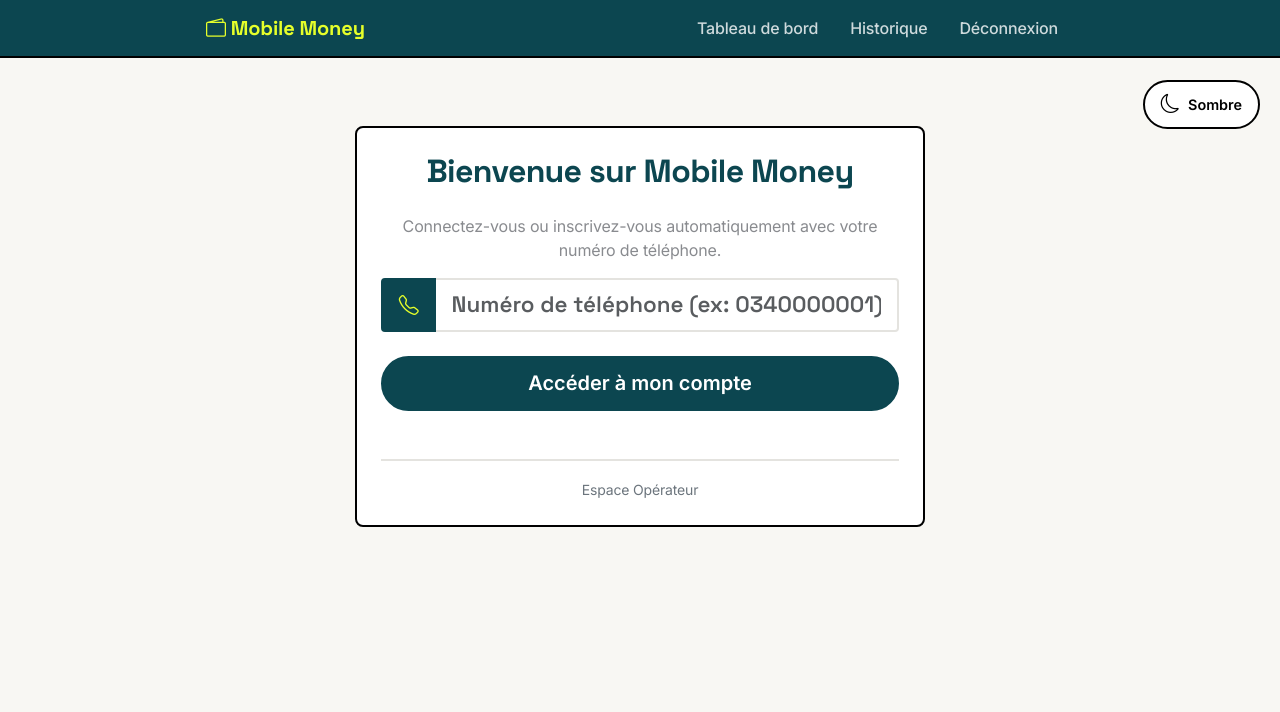
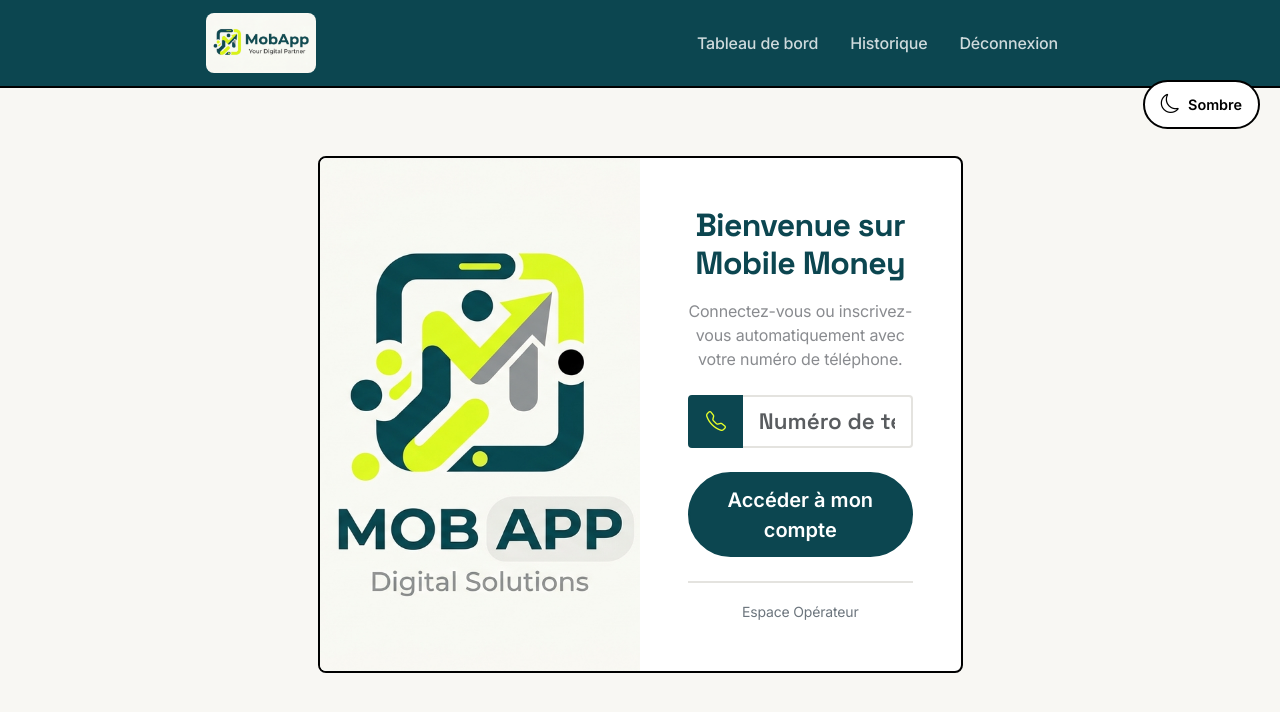
Before and after one commit to Harentsoa744/4214_4390_Web_final, a CodeIgniter 4 app: the page made by app/Views/auth/client_login.php in a window 1280 px wide. Shown: the top 712 px of the page. Run offline with PHP 8.4 and a stand-in for CodeIgniter, Linux system fonts and the light colour scheme; the template is opened without the code that fills it, so the values that code supplies are empty; some libraries are stand-ins or nearby versions.

Commit message:
amelioration design

```diff
--- a/app/Views/auth/client_login.php
+++ b/app/Views/auth/client_login.php
@@ -2,10 +2,16 @@
 
 <?= $this->section('content') ?>
 <div class="row justify-content-center mt-5">
-    <div class="col-md-8">
-        <div class="card text-center p-4">
-            <h2 class="mb-4">Bienvenue sur Mobile Money</h2>
-            <p class="text-muted">Connectez-vous ou inscrivez-vous automatiquement avec votre numéro de téléphone.</p>
+    <div class="col-lg-10 col-xl-9">
+        <div class="card p-0 overflow-hidden">
+            <div class="row g-0 align-items-stretch">
+                <div class="col-md-6 d-none d-md-block"
+                     style="background: url('/assets/utils/Gemini_Generated_Image_se4s25se4s25se4s.png') center center / cover no-repeat; min-height: 450px;">
+                </div>
+
+                <div class="col-md-6 p-4 p-lg-5 d-flex flex-column justify-content-center">
+                    <h2 class="mb-3 text-center">Bienvenue sur Mobile Money</h2>
+                    <p class="text-muted text-center mb-4">Connectez-vous ou inscrivez-vous automatiquement avec votre numéro de téléphone.</p>
 
                     <form action="<?= site_url('login') ?>" method="post">
                         <?= csrf_field() ?>
@@ -18,9 +24,15 @@
                         <button type="submit" class="btn btn-primary btn-lg w-100 rounded-pill">Accéder à mon compte</button>
                     </form>
 
-            <hr class="mt-5">
+                    <hr class="mt-4">
+                    <div class="text-center">
                         <a href="<?= site_url('operator/login') ?>" class="text-secondary text-decoration-none"><small>Espace Opérateur</small></a>
                     </div>
                 </div>
+
+            </div>
+        </div>
+
+    </div>
 </div>
 <?= $this->endSection() ?>
--- a/app/Views/layouts/app.php
+++ b/app/Views/layouts/app.php
@@ -18,15 +18,18 @@
     <span id="theme-text">Sombre</span>
 </button>
 
+<?php if(session()->get('client_id')): ?>
 <nav class="navbar navbar-expand-lg navbar-dark bg-primary">
     <div class="container app-container pb-0 pt-0">
-        <a class="navbar-brand" href="<?= site_url('client/dashboard') ?>"><i class="bi bi-wallet2"></i> Mobile Money</a>
+        <a class="navbar-brand d-flex align-items-center" href="<?= site_url('client/dashboard') ?>">
+            <img src="/assets/utils/Gemini_Generated_Image_om0k4som0k4som0k.png" alt="Mobile Money Logo" style="max-height: 60px; width: auto; border-radius: 8px; margin-right: 10px;">
+        </a>
+
         <button class="navbar-toggler" type="button" data-bs-toggle="collapse" data-bs-target="#navbarNav">
             <span class="navbar-toggler-icon"></span>
         </button>
         <div class="collapse navbar-collapse" id="navbarNav">
             <ul class="navbar-nav ms-auto">
-                <?php if(session()->get('client_id')): ?>
                     <li class="nav-item">
                         <a class="nav-link" href="<?= site_url('client/dashboard') ?>">Tableau de bord</a>
                     </li>
@@ -36,11 +39,11 @@
                     <li class="nav-item">
                         <a class="nav-link text-danger" href="<?= site_url('logout') ?>">Déconnexion</a>
                     </li>
-                <?php endif; ?>
             </ul>
         </div>
     </div>
 </nav>
+<?php endif; ?>
 
 <div class="container app-container mb-5">
     <?php if (session()->getFlashdata('success')): ?>
```
Also changed, not shown: app/Views/operator/dashboard.php (+5 -5 lines), public/assets/utils/Gemini_Generated_Image_fxo21gfxo21gfxo2.png (added), public/assets/utils/Gemini_Generated_Image_om0k4som0k4som0k.png (added), public/assets/utils/Gemini_Generated_Image_se4s25se4s25se4s.png (added), public/assets/utils/logo_airtel.png (added), public/assets/utils/logo_yas.png (added). Lines whose indentation alone changed are shown as unchanged.
